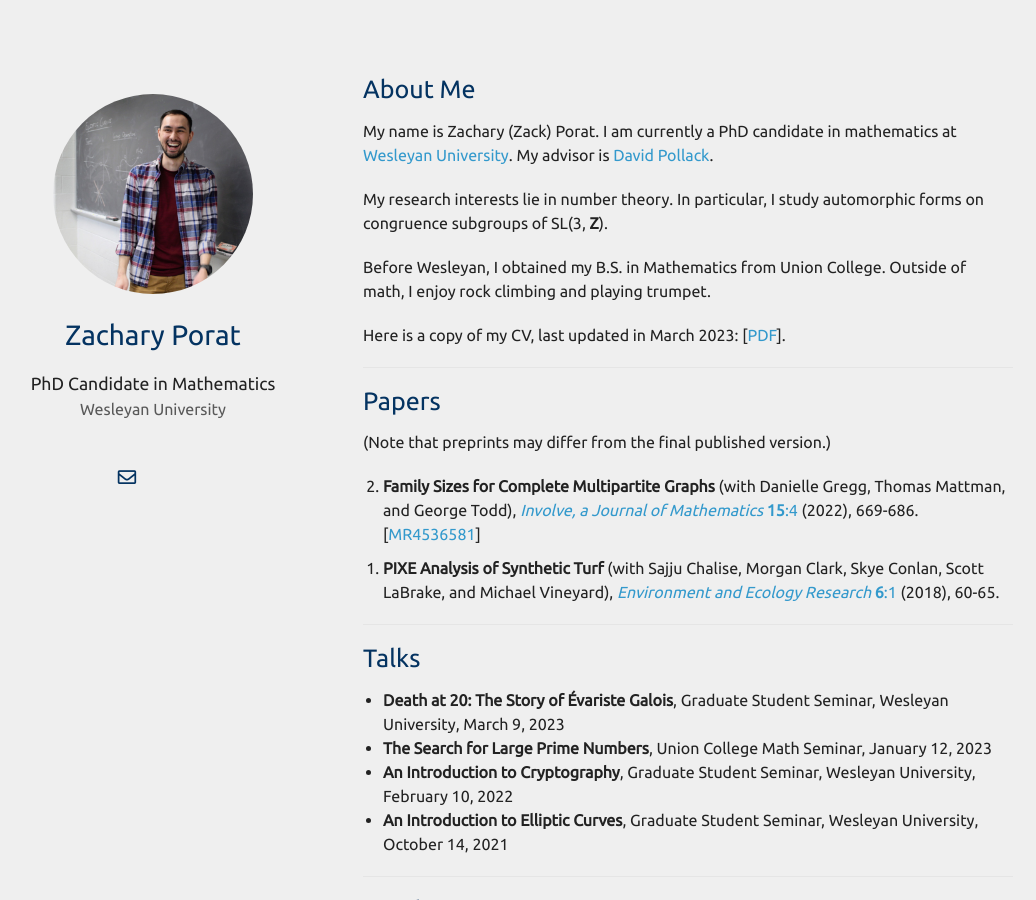
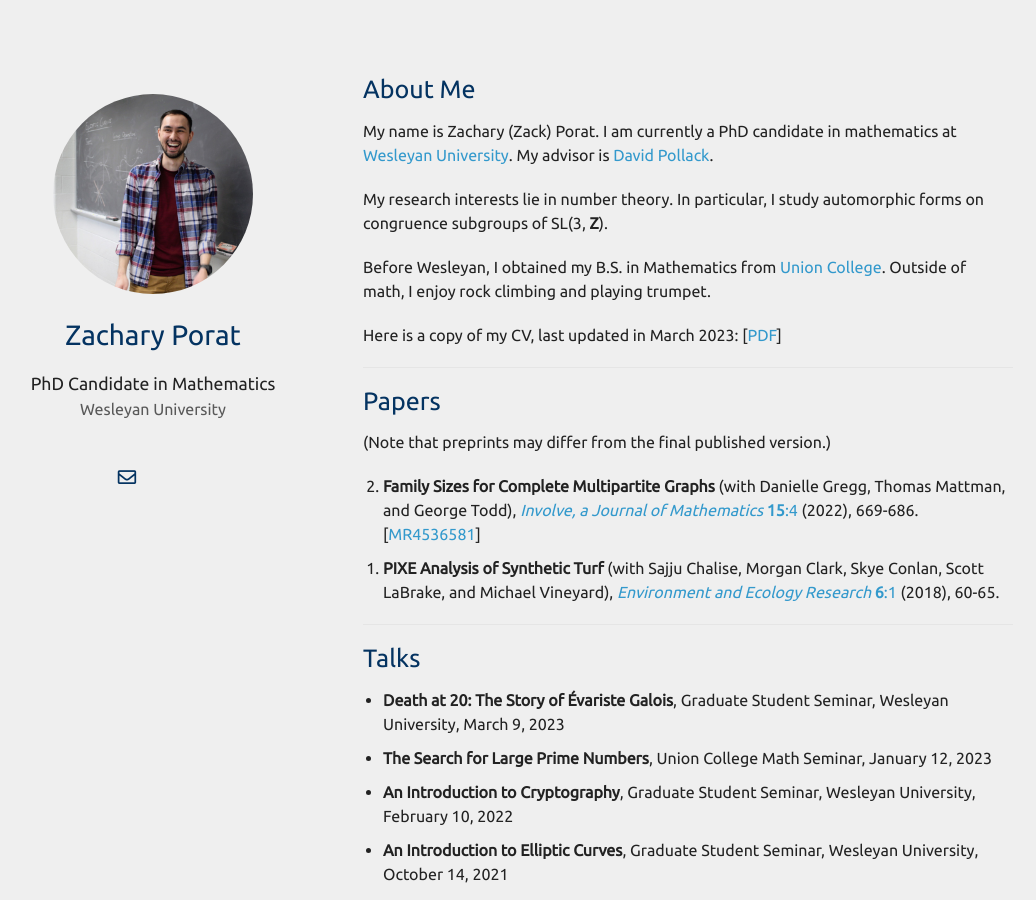
Before and after one commit to zporat/zporat.github.io, a Jekyll site: the page built from index.md, in a window 1280 px wide and 900 px high. Shown: the whole window, without its empty margins (102-1138 px from the left). Built offline with Jekyll 4.4.1, drawn with Linux system fonts in a browser that asks for light colours; nearby versions of some CDN libraries; a style sheet for code colours, icons or effects is not loaded; our own code applies the rules of GitHub Pages for plain Markdown files.

Commit message:
Update index.md

```diff
--- a/index.md
+++ b/index.md
@@ -8,9 +8,9 @@ My name is Zachary (Zack) Porat.  I am currently a PhD candidate in mathematics
 
 My research interests lie in number theory.  In particular, I study automorphic forms on congruence subgroups of SL(3, **Z**).
 
-Before Wesleyan, I obtained my B.S. in Mathematics from Union College.  Outside of math, I enjoy rock climbing and playing trumpet.
+Before Wesleyan, I obtained my B.S. in Mathematics from [Union College](https://www.union.edu/mathematics).  Outside of math, I enjoy rock climbing and playing trumpet.
 
-Here is a copy of my CV, last updated in March 2023: [[PDF](site.cv_link)].
+Here is a copy of my CV, last updated in March 2023: [[PDF](site.cv_link)]
 
 ---
 
@@ -28,10 +28,10 @@
 ## Talks
 
 <ul style="margin-left:-20px">
-<li><b>Death at 20: The Story of Évariste Galois</b>, Graduate Student Seminar, Wesleyan University, March 9, 2023</li>
-<li><b>The Search for Large Prime Numbers</b>, Union College Math Seminar, January 12, 2023</li>
-<li><b>An Introduction to Cryptography</b>, Graduate Student Seminar, Wesleyan University, February 10, 2022</li>
-<li><b>An Introduction to Elliptic Curves</b>, Graduate Student Seminar, Wesleyan University, October 14, 2021</li>
+<li style="margin-bottom:10px;"><b>Death at 20: The Story of Évariste Galois</b>, Graduate Student Seminar, Wesleyan University, March 9, 2023</li>
+<li style="margin-bottom:10px;"><b>The Search for Large Prime Numbers</b>, Union College Math Seminar, January 12, 2023</li>
+<li style="margin-bottom:10px;"><b>An Introduction to Cryptography</b>, Graduate Student Seminar, Wesleyan University, February 10, 2022</li>
+<li style="margin-bottom:10px;"><b>An Introduction to Elliptic Curves</b>, Graduate Student Seminar, Wesleyan University, October 14, 2021</li>
 </ul>
 
 ---
```
